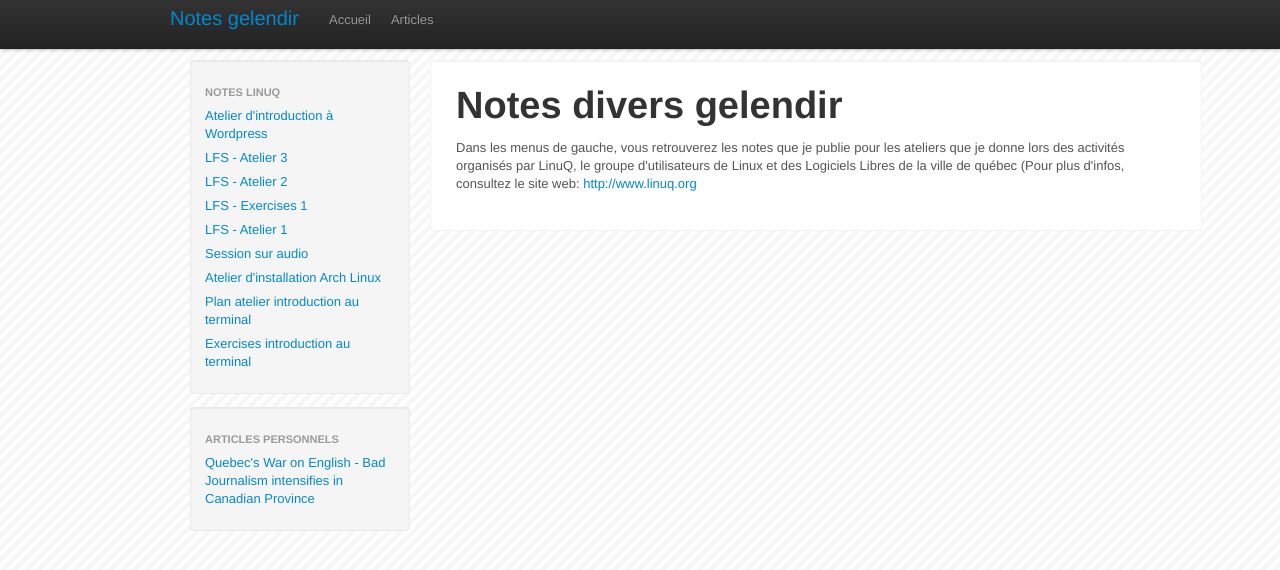
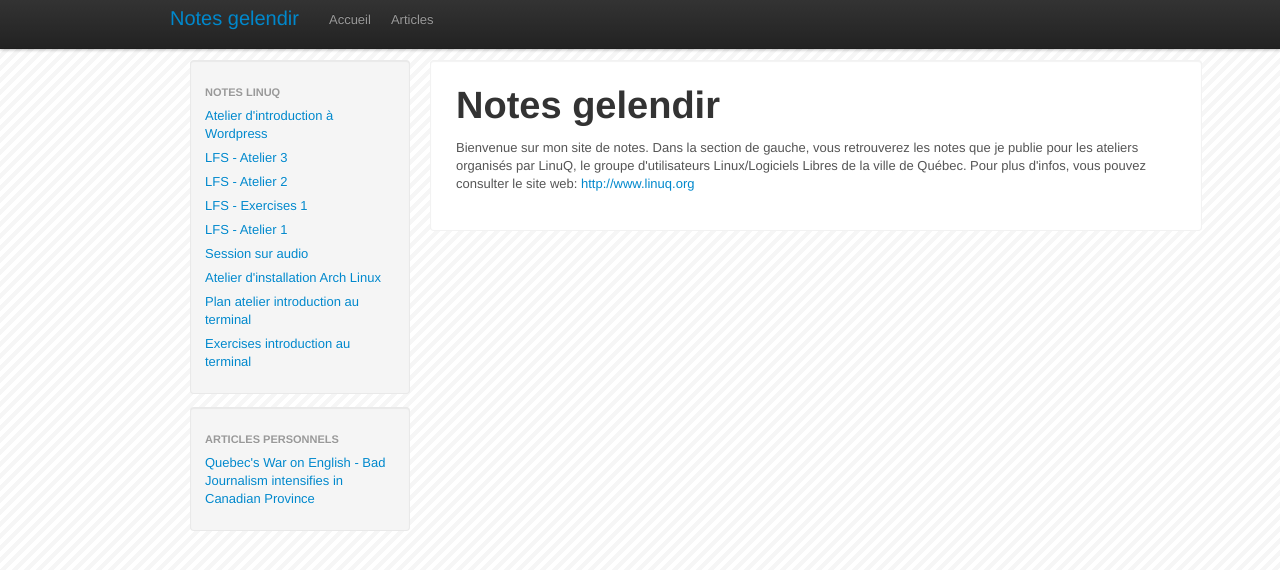
Before and after one commit to gelendir/gelendir.github.com, a Jekyll site: the page built from index.html, in a window 1280 px wide. Shown: the top 570 px of the page. Built offline with Jekyll 4.4.1, drawn with Linux system fonts in a browser that asks for light colours.

Commit message:
fix phrasing and title

```diff
--- a/_layouts/default.html
+++ b/_layouts/default.html
@@ -2,7 +2,7 @@
 <html>
 <head>
     <meta charset="utf8">
-    <title>{{ page.title }}</title>
+    <title>{{ page.title }} - Notes gelendir</title>
 
     <link rel="stylesheet" href="{{ site.baseurl }}css/bootstrap.css" type="text/css" />
     <link rel="stylesheet" href="{{ site.baseurl }}css/pastie.css" type="text/css" />
--- a/index.html
+++ b/index.html
@@ -4,12 +4,13 @@ title: Page d'accueil
 ---
 
 <header class="head">
-    <h1>Notes divers gelendir</h1>
+    <h1>Notes gelendir</h1>
 </header>
 
 <p>
-Dans les menus de gauche, vous retrouverez les notes que je publie
-pour les ateliers que je donne lors des activités organisés par LinuQ, le groupe
-d'utilisateurs de Linux et des Logiciels Libres de la ville de québec (Pour plus d'infos,
-consultez le site web: <a href="http://www.linuq.org">http://www.linuq.org</a>
+Bienvenue sur mon site de notes.
+Dans la section de gauche, vous retrouverez les notes que je publie
+pour les ateliers organisés par LinuQ, le groupe
+d'utilisateurs Linux/Logiciels Libres de la ville de Québec. Pour plus d'infos,
+vous pouvez consulter le site web: <a href="http://www.linuq.org">http://www.linuq.org</a>
 </p>
```
